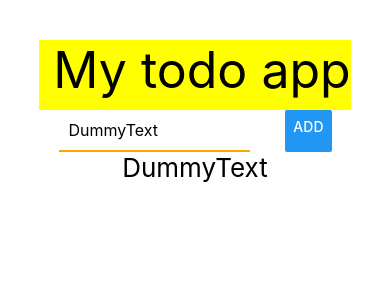
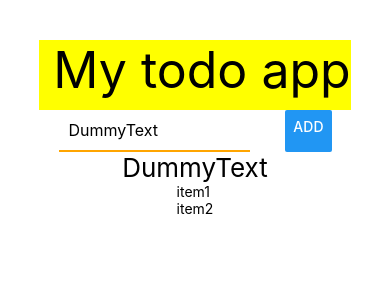
Before and after one commit to Zain-mir24/TodoList-ReactNative-, a React Native app: screen / in a window 390 px wide. Shown: the top 300 px of the page. Built offline with nearby package versions, Linux system fonts and the light colour scheme.

Commit message:
Mapping function

```diff
--- a/App.js
+++ b/App.js
@@ -28,13 +28,9 @@ export default function App() {
         <Text style={{ fontSize: 26 }}>{getinputtext}</Text>
       </View>
     <ScrollView>
-      {list.map((item)=>{
-        <Text>
-          {item}
-        </Text>
-      })}
+      {list.map((item)=> <Text> {item} </Text> )}
     </ScrollView>
-      <StatusBar style="auto" />
+
     </View>
   );
 }
```
